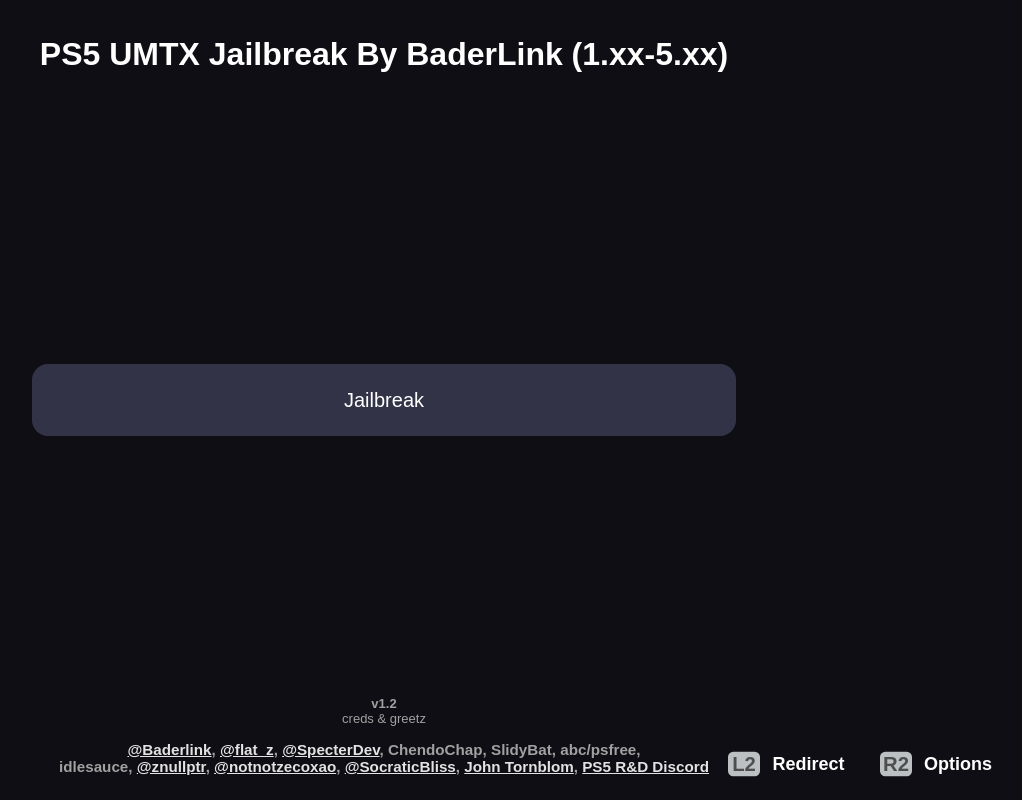
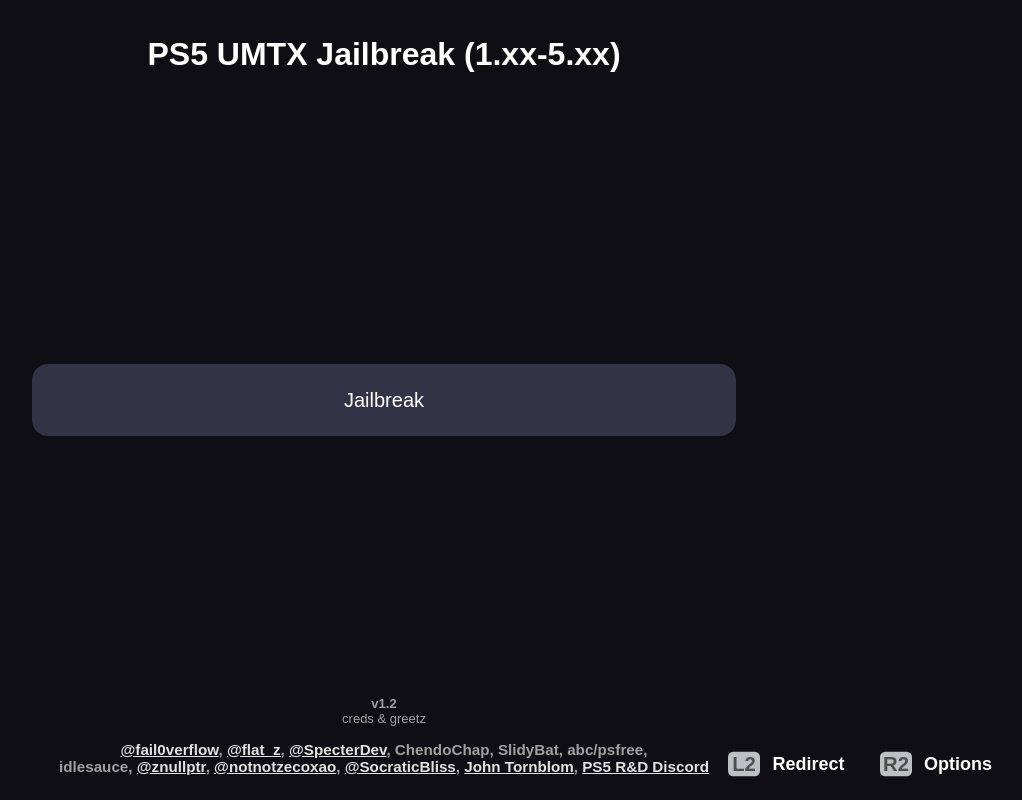
Before and after one commit to mhm200533/2, a plain HTML site: page index.html in a window 1280 px wide. Shown: the whole page, without its empty margins (256-1278 px from the left). Drawn offline with Linux system fonts and the light colour scheme; a script that the page names is missing; files whose address does not match are found by name.

Commit message:
Update index.html

```diff
--- a/index.html
+++ b/index.html
@@ -92,7 +92,7 @@
     <div id="center-view" style="position: absolute; top: 0; left: 0; width: 100%; min-height: 100%;">
 
         <div style="margin-top: 15px; position: absolute; width: 100%;">
-            <h1 style="text-align: center;">PS5 UMTX Jailbreak By BaderLink (1.xx-5.xx)</h1>
+            <h1 style="text-align: center;">PS5 UMTX Jailbreak (1.xx-5.xx)</h1>
             <p id="current-fw" class="text-secondary"
                 style="text-align: center; margin-bottom: 8px; padding-bottom: 0;">
             </p>
@@ -144,7 +144,7 @@
                 <b id="version">v1.2</b><br />
                 <span>creds & greetz</span>
                 <h3>
-                    <a href="https://x.com/bbaderlink">@Baderlink</a>,
+                    <a href="https://x.com/fail0verflow">@fail0verflow</a>,
                     <a href="https://twitter.com/flat_z">@flat_z</a>,
                     <a href="https://twitter.com/SpecterDev">@SpecterDev</a>,
                     ChendoChap,
```
